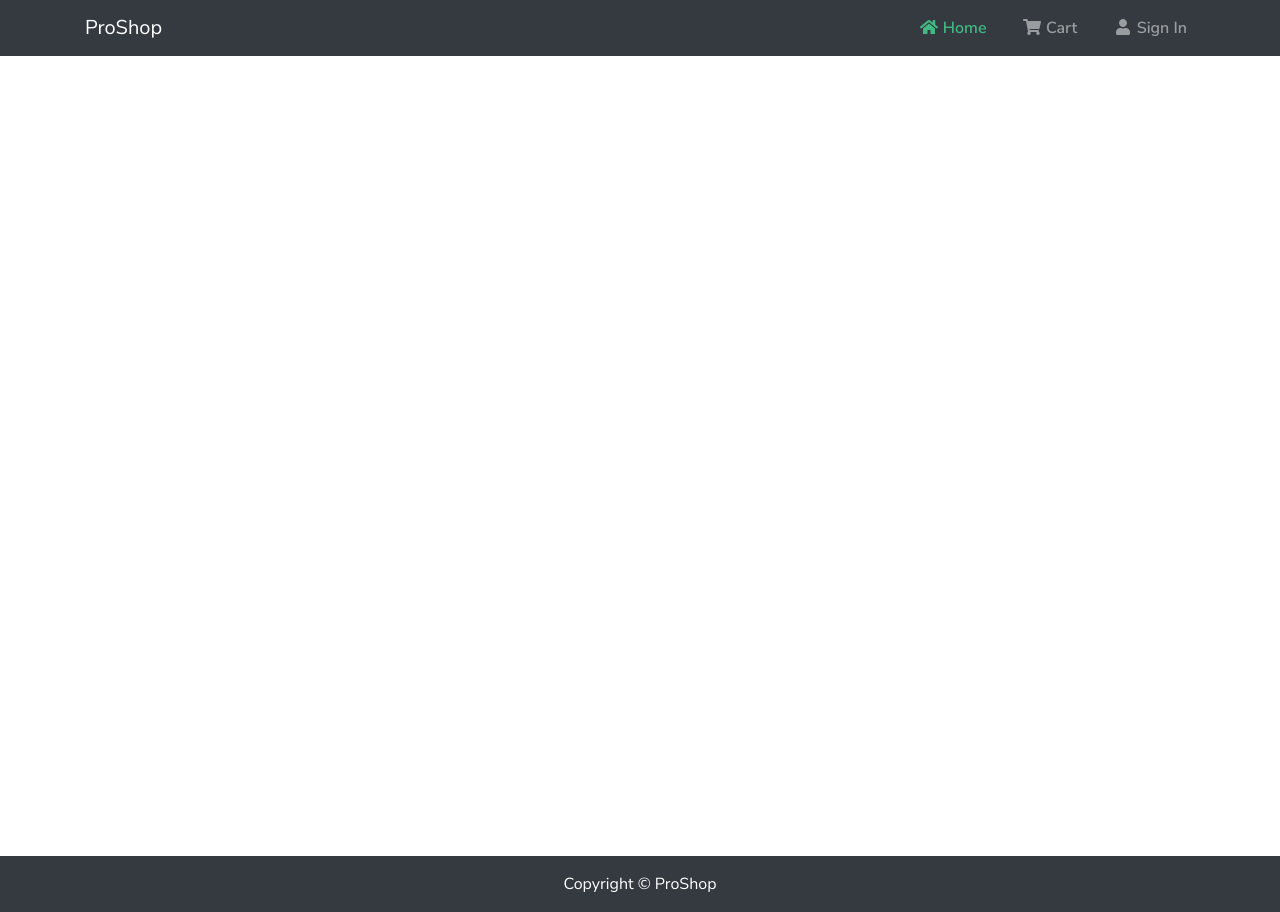
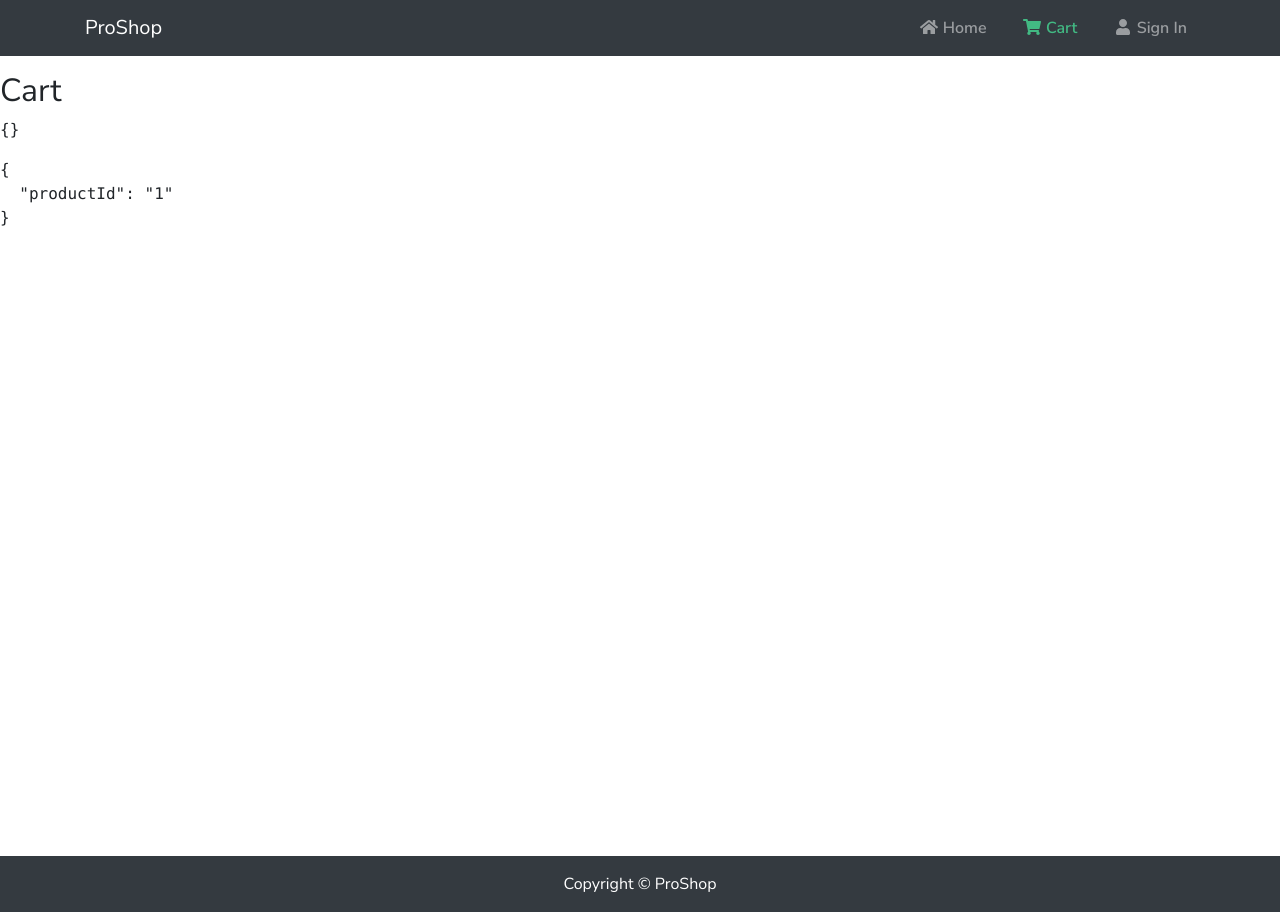
Before and after one commit to dsErick/proshop, a Vue app in the folder frontend/: page /cart/1 in a window 1280 px wide. Built offline with nearby package versions, Linux system fonts and the light colour scheme.

Commit message:
Quantity Select & Add To Cart Button - Initial Cart route

```diff
--- a/frontend/src/assets/scss/app.scss
+++ b/frontend/src/assets/scss/app.scss
@@ -15,6 +15,7 @@
 @import 'node_modules/bootstrap/scss/grid';
 @import 'node_modules/bootstrap/scss/utilities';
 
+@import 'node_modules/bootstrap/scss/forms';
 @import 'node_modules/bootstrap/scss/images';
 @import 'node_modules/bootstrap/scss/buttons';
 @import 'node_modules/bootstrap/scss/transitions';
--- a/frontend/src/components/VHeader.vue
+++ b/frontend/src/components/VHeader.vue
@@ -9,21 +9,17 @@
 
             <div class="collapse navbar-collapse" id="navbarNav">
                 <ul class="navbar-nav ml-auto">
-                    <li class="nav-item active">
+                    <li class="nav-item">
                         <router-link :to="{ name: 'Home' }" class="nav-link">
                             <font-awesome-icon :icon="['fas', 'home']" fixed-width />
                             Home
                         </router-link>
                     </li>
                     <li class="nav-item">
-                        <!-- <router-link to="/cart" class="nav-link">
+                        <router-link :to="{ name: 'Cart' }" class="nav-link">
                             <font-awesome-icon :icon="['fas', 'shopping-cart']" fixed-width />
                             Cart
-                        </router-link> -->
-                        <a class="nav-link" href="#">
-                            <font-awesome-icon :icon="['fas', 'shopping-cart']" fixed-width />
-                            Cart
-                        </a>
+                        </router-link>
                     </li>
                     <li class="nav-item">
                         <!-- <router-link to="/login" class="nav-link">
@@ -73,11 +69,11 @@ export default {
             margin-left: 1.2rem;
         }
 
-        .show > .nav-link,
-        .active > .nav-link,
-        .nav-link.show,
-        .nav-link.active,
-        .nav-link.router-link-exact-active {
+        // .show > .nav-link,
+        // .active > .nav-link,
+        // .nav-link.show,
+        // .nav-link.active,
+        .nav-link.router-link-active {
             color: #42b983;
         }
     }
--- a/frontend/src/composables/useProducts.js
+++ b/frontend/src/composables/useProducts.js
@@ -1,10 +1,11 @@
 import { computed } from 'vue'
-import { useRoute } from 'vue-router'
+import { useRoute, useRouter } from 'vue-router'
 import { useStore } from 'vuex'
 
 export default function useProducts() {
     const store = useStore()
     const route = useRoute()
+    const router = useRouter()
 
     const products = computed(() => store.getters['getAllProducts'])
     const setProducts = () => store.dispatch('fetchAllProducts')
@@ -12,11 +13,18 @@ export default function useProducts() {
     const product = computed(() => store.getters['getSingleProduct'])
     const setProduct = () => store.dispatch('fetchSingleProduct', route.params.id)
 
+    const addToCart = (id, qty = 1) => router.push({
+        name: 'Cart',
+        params: { productId: id },
+        query: { qty }
+    })
+
     return {
         products,
         setProducts,
         product,
         setProduct,
+        addToCart,
         isLoading: computed(() => store.getters['utils/isLoading']),
         error: computed(() => store.getters['utils/getError'])
     }
--- a/frontend/src/router/index.js
+++ b/frontend/src/router/index.js
@@ -4,19 +4,24 @@ const routes = [
     {
         path: '/',
         name: 'Home',
-        component: () => import(/* webpackChunkName: "home" */ '@/views/Home.vue')
+        component: () => import(/* webpackChunkName: "home-view" */ '@/views/Home.vue')
     },
     {
         path: '/product/:id',
         name: 'Product',
-        component: () => import(/* webpackChunkName: "product" */ '@/views/Product.vue')
+        component: () => import(/* webpackChunkName: "product-view" */ '@/views/Product.vue')
+    },
+    {
+        path: '/cart/:productId?',
+        name: 'Cart',
+        component: () => import(/* webpackChunkName: "cart-view" */ '@/views/Cart.vue')
     }
 ]
 
 const router = createRouter({
     history: createWebHistory(process.env.BASE_URL),
     routes,
-    scrollBehavior: () => ({ x: 0, y: 0 })
+    scrollBehavior: () => ({ left: 0, top: 0 })
 })
 
 export default router
--- /dev/null
+++ b/frontend/src/views/Cart.vue
@@ -0,0 +1,25 @@
+<template>
+<div>
+    <h2>Cart</h2>
+    <pre>{{ $route.query }}</pre>
+    <pre>{{ $route.params }}</pre>
+</div>
+</template>
+
+<script>
+import { useRoute } from 'vue-router'
+
+export default {
+    name: 'Cart',
+    setup() {
+        const route = useRoute()
+
+        console.log(route.params, route.query)
+
+        return {}
+    }
+}
+</script>
+
+<style scoped lang="scss">
+</style>
--- a/frontend/src/views/Product.vue
+++ b/frontend/src/views/Product.vue
@@ -45,13 +45,25 @@
                     </li>
                     <li class="list-group-item">
                         Status:
-                        <strong>{{ product.countInStock ? 'In Stock' : 'Out of Stock' }}</strong>
+                        <strong>{{ product.countInStock > 0 ? 'In Stock' : 'Out of Stock' }}</strong>
+                    </li>
+                    <li
+                        class="list-group-item"
+                        v-if="product.countInStock > 0"
+                    >
+                        Quantity:
+                        <select class="form-control w-50" v-model="quantity">
+                            <option v-for="value in product.countInStock" :key="value">
+                                {{ value}}
+                            </option>
+                        </select>
                     </li>
                     <li class="list-group-item">
                         <button
                             class="btn btn-block btn-dark"
                             type="button"
                             :disabled="product.countInStock === 0"
+                            @click="addToCart(product._id, quantity)"
                         >
                             ADD TO CART
                         </button>
@@ -64,7 +76,7 @@
 </template>
 
 <script>
-import { onMounted, defineAsyncComponent } from 'vue'
+import { ref, onMounted, defineAsyncComponent } from 'vue'
 import useProducts from '@/composables/useProducts.js'
 import VRating from '@/components/products/VRating'
 
@@ -76,13 +88,16 @@ export default {
         VAlert: defineAsyncComponent(() => import(/* webpackChunkName: "message-component" */ '@/components/utils/VAlert'))
     },
     setup() {
-        const { product, setProduct, isLoading, error } = useProducts()
+        const quantity = ref(1)
+        const { product, setProduct, isLoading, error, addToCart } = useProducts()
         onMounted(() => setProduct())
 
         return {
             product,
             isLoading,
-            error
+            error,
+            quantity,
+            addToCart
         }
     }
 }
```
